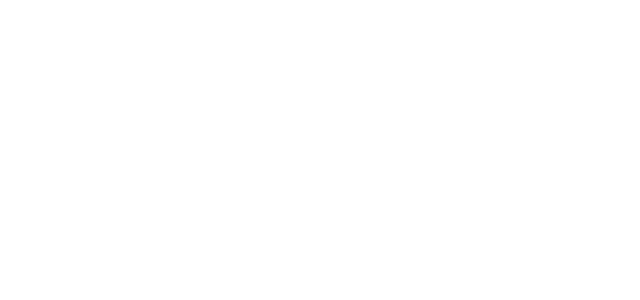
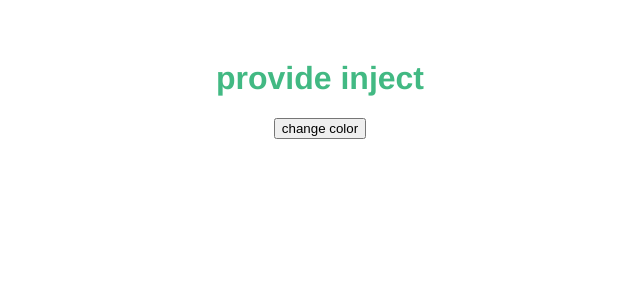
Before and after one commit to evanmiao/vue-v3-demos, a Vue app: page /#/provideinject in a window 1280 px wide. Before the commit this address had no page. Shown: the top 300 px of the page, without its empty margins (320-960 px from the left). Built offline with nearby package versions, Linux system fonts and the light colour scheme.

Commit message:
provide and inject

```diff
--- a/src/router/index.js
+++ b/src/router/index.js
@@ -56,6 +56,11 @@
     path: '/propemit',
     name: 'PropEmit',
     component: () => import('../views/PropEmit/PropEmit.vue')
+  },
+  {
+    path: '/provideinject',
+    name: 'ProvideInject',
+    component: () => import('../views/ProvideInject/ProvideInject.vue')
   }
 ]
 
--- /dev/null
+++ b/src/views/ProvideInject/ProvideInject.vue
@@ -0,0 +1,30 @@
+<template>
+  <div>
+    <Child></Child>
+    <button @click="change">change color</button>
+  </div>
+</template>
+
+<script>
+import { ref, provide } from 'vue'
+import Child from './components/Child'
+
+export default {
+  components: { Child },
+  setup() {
+    const colorRef = ref('#42b983')
+
+    provide('color', colorRef)
+
+    const change = () => {
+      colorRef.value = colorRef.value === "#2c3e50" ? "#42b983" : "#2c3e50";
+    }
+
+    return { change }
+  }
+}
+</script>
+
+<style>
+
+</style>
--- /dev/null
+++ b/src/views/ProvideInject/components/Child.vue
@@ -0,0 +1,21 @@
+<template>
+  <h1 :style="{ color }">provide inject</h1>
+</template>
+
+<script>
+import { ref, inject, watchEffect } from 'vue'
+
+export default {
+  setup() {
+    const color = inject('color', ref('red') /* 可选 默认值 */)
+
+    watchEffect(() => console.log(`color set to: ${color.value}`))
+
+    return { color }
+  }
+}
+</script>
+
+<style>
+
+</style>
```
